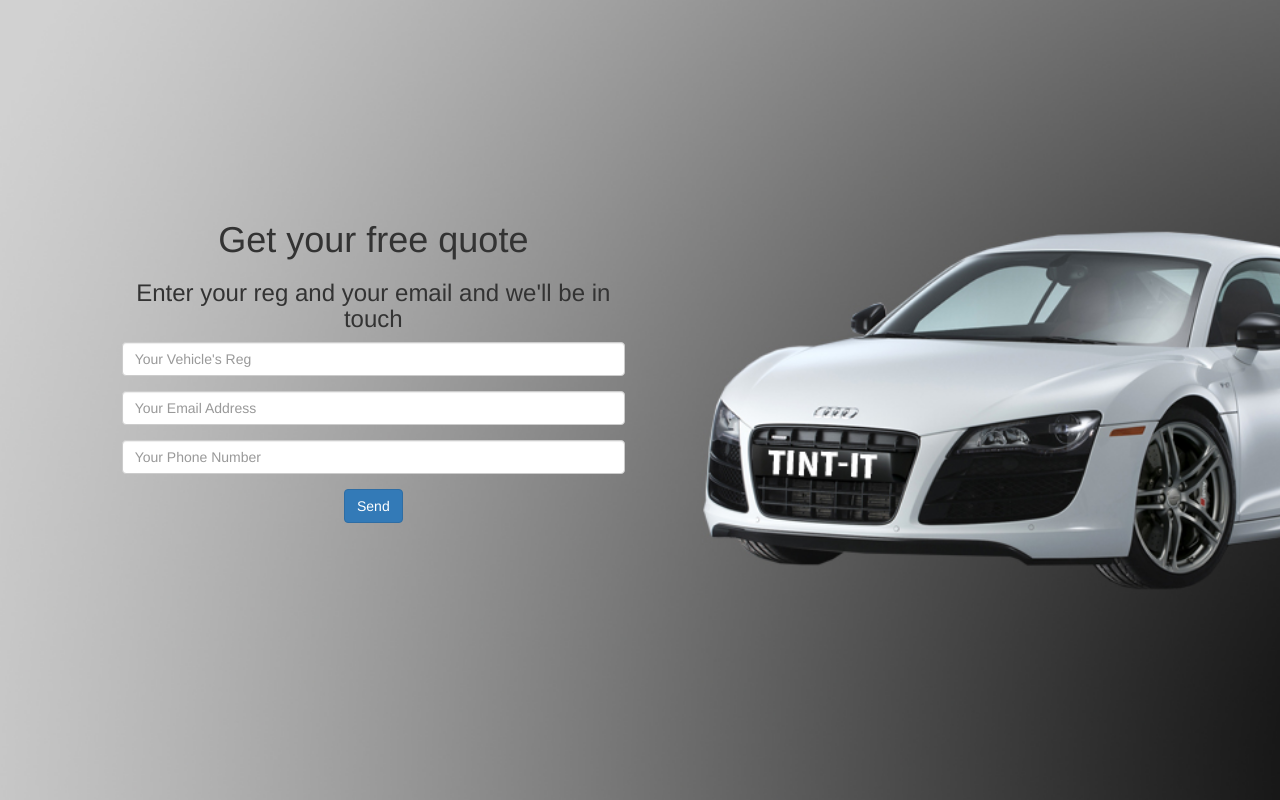
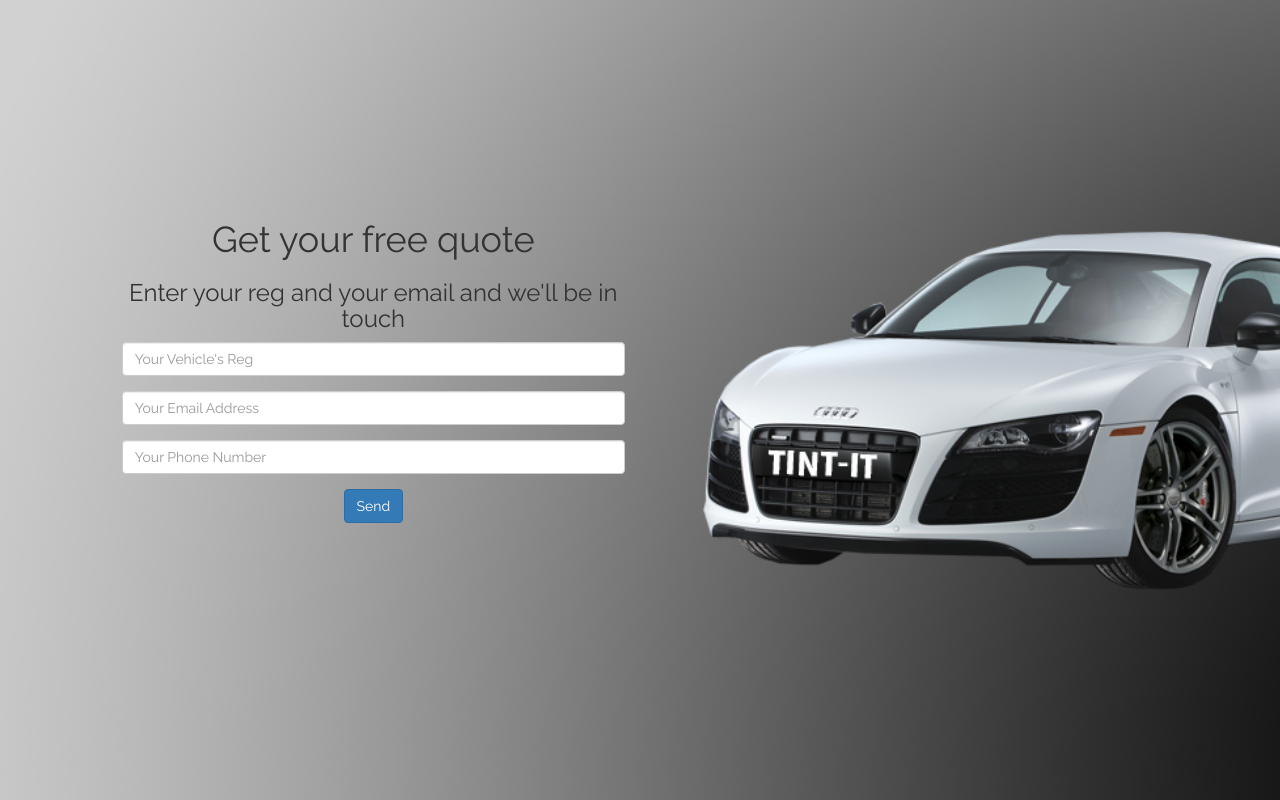
Before and after one commit to Chippd/HSapi, a website: page index.html in a window 1280 px wide. Drawn offline with nearby package versions, Linux system fonts and the light colour scheme.

Commit message:
added raleway font

```diff
--- a/index.html
+++ b/index.html
@@ -6,8 +6,13 @@
 
 	<meta name="viewport" content="width=device-width, initial-scale=1.0">
 
+	<!-- Bootstrap css -->
 	<link rel="stylesheet" href="https://maxcdn.bootstrapcdn.com/bootstrap/3.3.7/css/bootstrap.min.css" integrity="sha384-BVYiiSIFeK1dGmJRAkycuHAHRg32OmUcww7on3RYdg4Va+PmSTsz/K68vbdEjh4u" crossorigin="anonymous">
 
+	<!-- Google font - raleway -->
+	<link href="https://fonts.googleapis.com/css?family=Raleway" rel="stylesheet">
+
+	<!-- Custom styles -->
 	<link rel="stylesheet" href="css/styles.css">
 
 </head>
--- a/public/css/styles.css
+++ b/public/css/styles.css
@@ -1,4 +1,7 @@
 
+* {
+font-family: 'Raleway', sans-serif;
+}
 
 .container-fluid {
 	height:100vh;
```
